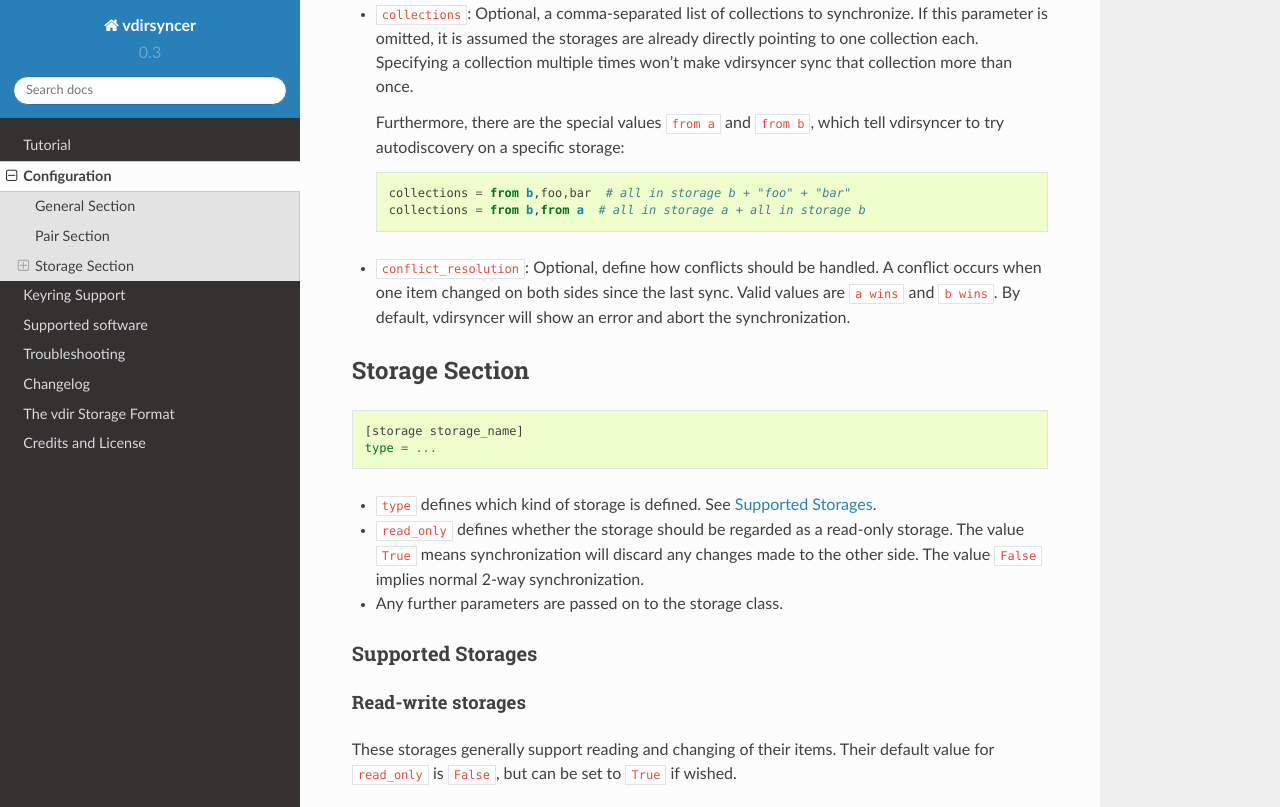
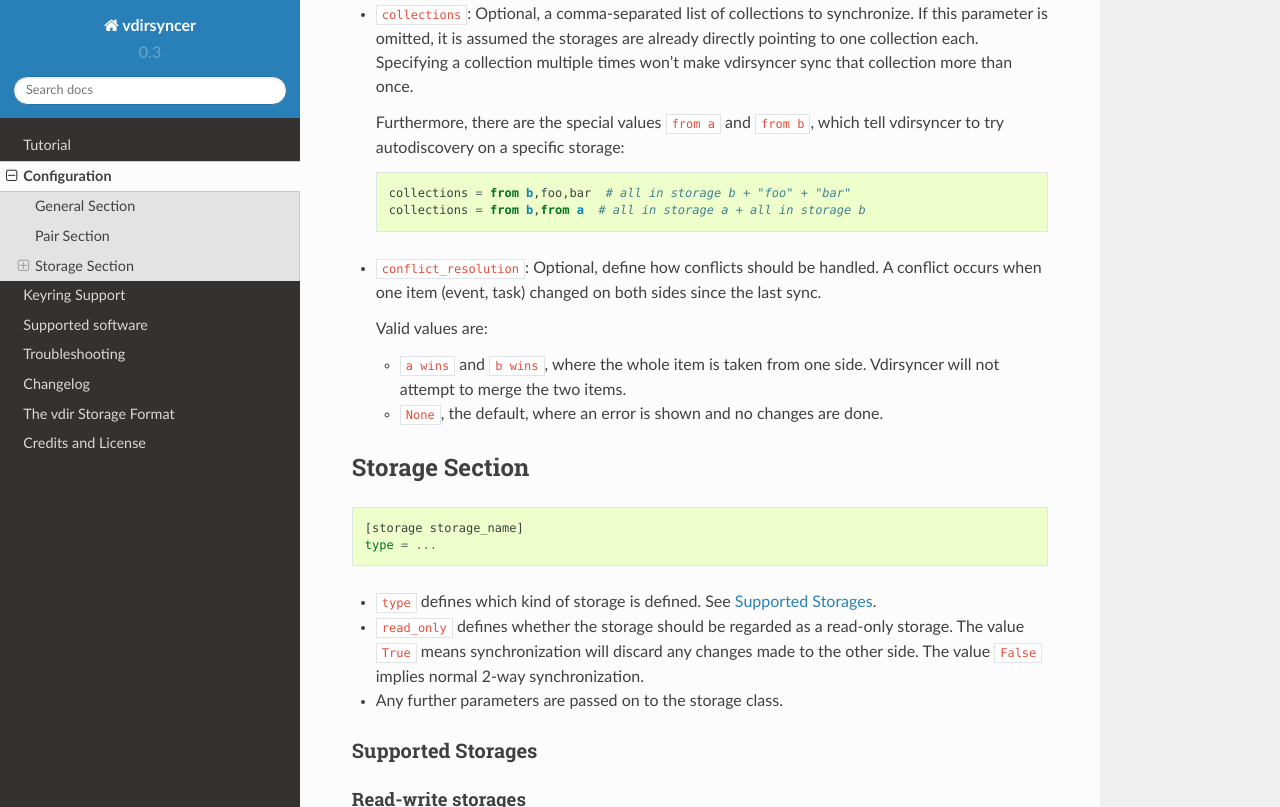
Before and after one commit to pimutils/vdirsyncer, a Sphinx documentation site: the page built from docs/config.rst, in a window 1280 px wide and 900 px high, scrolled down 1021 px, cut to the strip 0-807 px from the top of the window. Built offline with Sphinx 7.4.7 and the Read the Docs theme 2.0.0, drawn with Linux system fonts in a browser that asks for light colours.

Commit message:
Improve conflict_resolution docs

```diff
--- a/docs/config.rst
+++ b/docs/config.rst
@@ -70,9 +70,14 @@
       collections = from b,from a  # all in storage a + all in storage b
 
 - ``conflict_resolution``: Optional, define how conflicts should be handled.  A
-  conflict occurs when one item changed on both sides since the last sync.
-  Valid values are ``a wins`` and ``b wins``. By default, vdirsyncer will show
-  an error and abort the synchronization.
+  conflict occurs when one item (event, task) changed on both sides since the
+  last sync.
+
+  Valid values are:
+
+  - ``a wins`` and ``b wins``, where the whole item is taken from one side.
+    Vdirsyncer will not attempt to merge the two items.
+  - ``None``, the default, where an error is shown and no changes are done.
 
 .. _storage_config:
 
```
